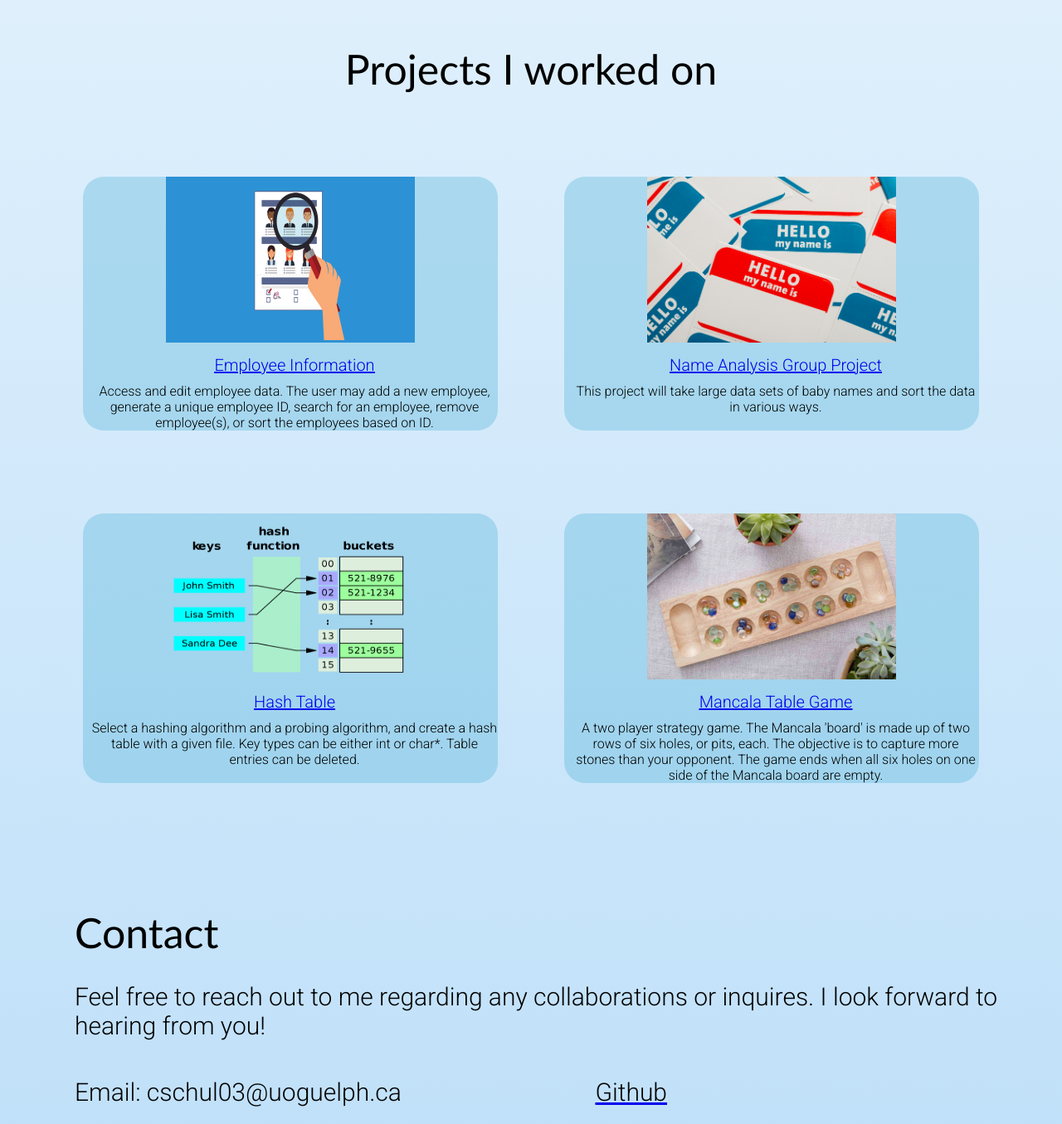
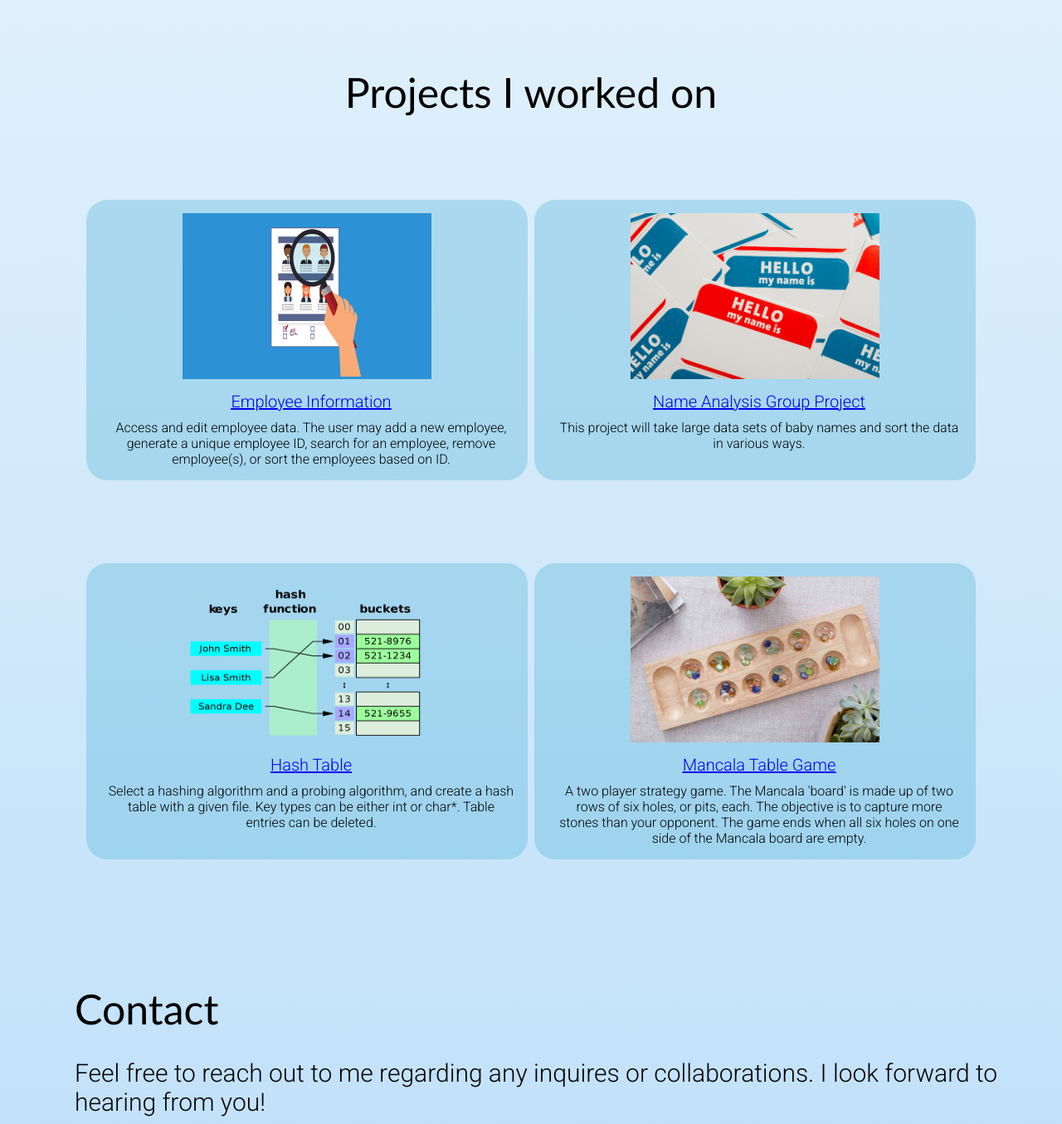
Before and after one commit to Camero-schulz/Camero-schulz.github.io, a plain HTML site: page index.html in a window 1280 px wide. Shown: the part 1442-2797 px from the top of the page at 83% size. Drawn offline with Linux system fonts and the light colour scheme.

Commit message:
changed formatting -- added background info

```diff
--- a/index.html
+++ b/index.html
@@ -82,6 +82,8 @@
           </p>
 
           <p class="description">
+            &#183; Interested in front-end development <br>
+            &#183; 2nd year in University <br>
           </p>
         </div>
         <img class="icon" src="pic/background.png">
@@ -138,8 +140,8 @@
       </section>
 
 
-      <div class="grid-style" style="align-items: top; margin-top: 100px;" >
-        <div class="container" style="margin-left: 200px;">
+      <div class="grid-style" style="align-items: top; margin-top: 100px; justify-content: space-around;" >
+        <div class="container" style="margin-left: 200px; ">
           <a href="https://github.com/Camero-schulz/Employee_Information" target="_blank">
             <img class="poster" src="pic/employee.png">
             <p class="description" style="
@@ -183,7 +185,7 @@
       </div>
 
 
-      <div class="grid-style" style="align-items: top; margin-top: 100px;">
+      <div class="grid-style" style="align-items: top; margin-top: 100px; justify-content: space-around;">
         <div class="container" style="margin-left: 200px; vertical-align: top;">
           <a href="https://github.com/Camero-schulz/Y2S1_HashTable" target="_blank">
             <img class="poster" src="pic/hash-table.png">
@@ -245,7 +247,7 @@
 
 
       <p class="subtitle" style="margin-top: -20px;">
-        Feel free to reach out to me regarding any collaborations or inquires. I look forward to hearing from you!
+        Feel free to reach out to me regarding any inquires or collaborations. I look forward to hearing from you!
       </p>
 
       <div class="grid-style" style="align-items: top; width: 60%; margin-bottom: 75px;">
--- a/style.css
+++ b/style.css
@@ -26,6 +26,7 @@ header {
   align-items: center;
   position: fixed;
   width: 100%;
+  z-index: 1;
 }
 
 .link {
@@ -128,4 +129,5 @@ a:hover {
   vertical-align: top;
   background-color: rgba(71, 174, 212, 0.327);
   border-radius: 25px;
+  padding: 1rem;
 }
```
